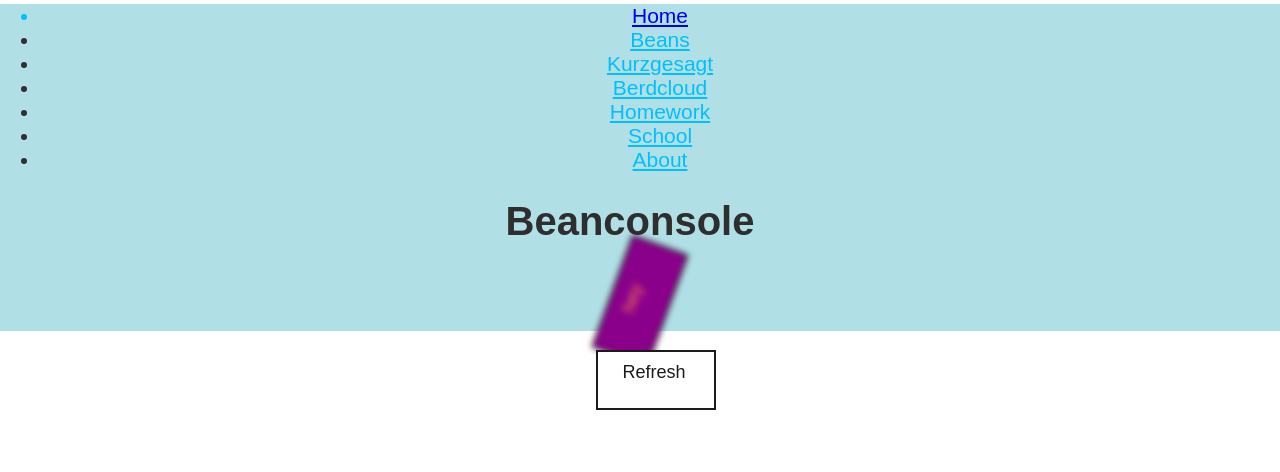
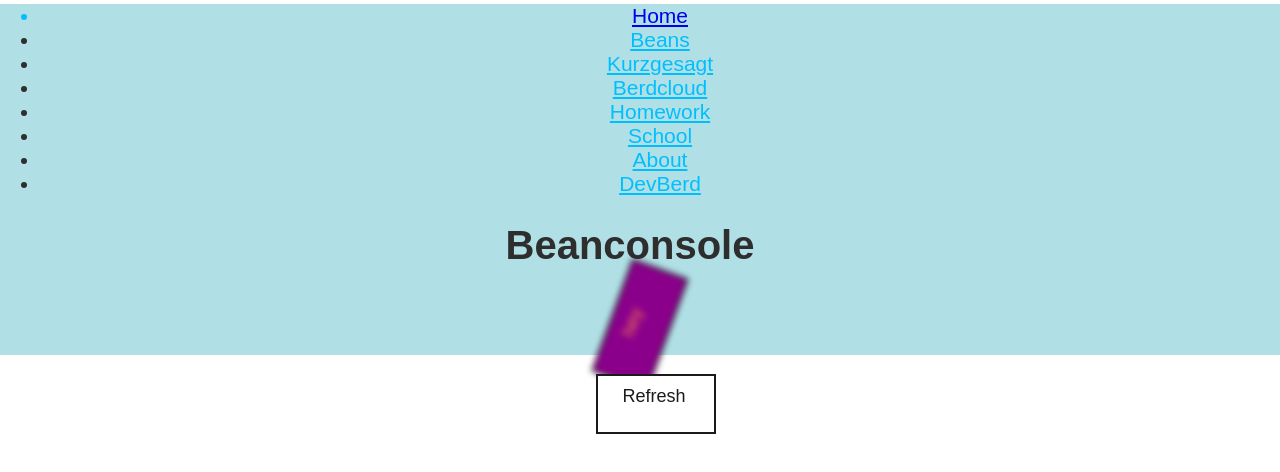
Before and after one commit to TheMagicat/berdcloud, a plain HTML site: page index.html in a window 1280 px wide. Shown: the part 322-794 px from the top of the page. Drawn offline with Linux system fonts and the light colour scheme; some icons are missing.

Commit message:
Add files via upload

```diff
--- a/index.html
+++ b/index.html
@@ -14,6 +14,7 @@
 					<li><a class="btext" href="#">Homework</a></li>
 					<li><a class="btext" href="https://stem.instructure.com/calendar#">School</a></li>
 					<li><a class="btext" href="https://www.youtube.com/watch?v=em9q3rUPdg4">About</a></li>
+					<li><a class="btext" href="DevBerd/index.html">DevBerd</a></li>
 				</ul>
 			</nav>
 		</div>
```
